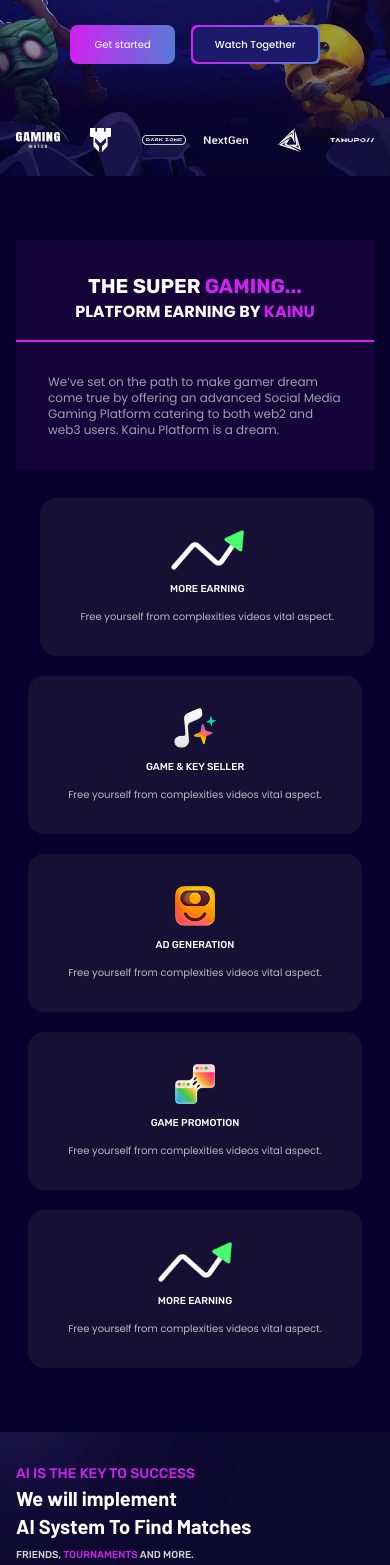
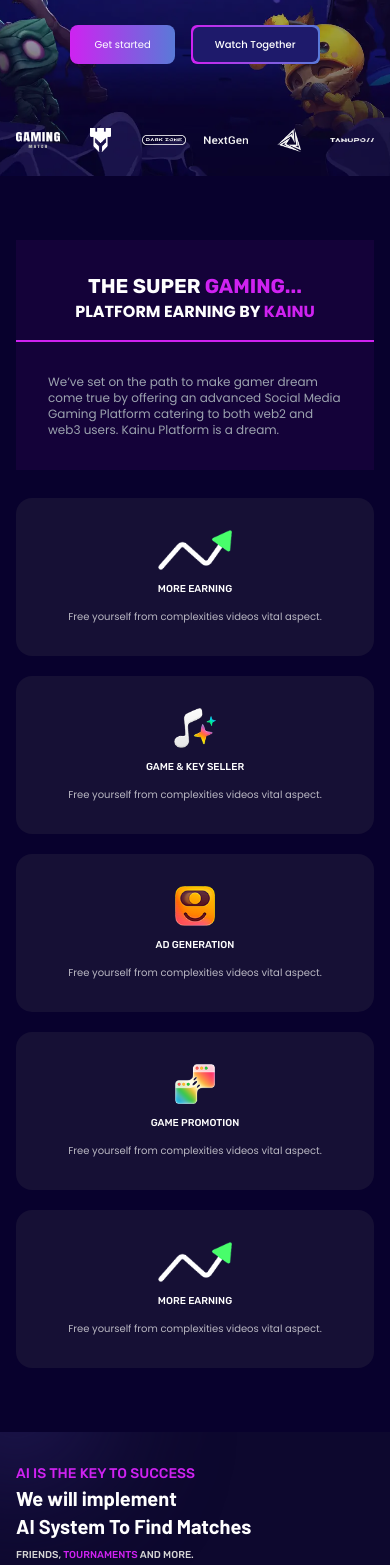
Before and after one commit to Mehedi-Hasan0/kainu-second, a Next.js app: page / in a window 390 px wide. Shown: the part 261-1826 px from the top of the page. Built offline with nearby package versions, Linux system fonts and the light colour scheme.

Commit message:
[ADD] updated based on feedback

```diff
--- a/src/app/page.jsx
+++ b/src/app/page.jsx
@@ -16,10 +16,13 @@
 
 export default function Home() {
   return (
-    <main className="max-page-screen">
+    <main>
+      {/* <div className="max-page-screen"> */}
       <Banner />
       <SecondOpportunity />
+      {/* </div> */}
       <SuperCharged />
+      {/* <div className="max-page-screen"> */}
       <Features />
       <EarningOpportunity />
       <Bookapp />
@@ -32,6 +35,7 @@
       <Statistics />
       <Download />
       <Footer />
+      {/* </div> */}
     </main>
   );
 }
--- a/src/components/SecondOpportunity.jsx
+++ b/src/components/SecondOpportunity.jsx
@@ -9,8 +9,8 @@
   return (
     <section className="py-8 sm:py-10 md:py-12 lg:py-14 2xl:py-20 xl:max-w-screen-xl mx-auto">
       <div className="main-container flex flex-col gap-5 xl:gap-6 py-8 sm:py-10 md:py-12 lg:px-16 lg:py-16 2xl:rounded-3xl">
-        <div className="flex flex-col md:flex-row items-end gap-7 md:gap-8 lg:gap-10 xl:gap-12 justify-between">
-          <div className="bg-[#ce22f10e] py-8">
+        <div className="flex flex-col md:flex-row md:items-stretch md:justify-stretch gap-7 md:gap-8 lg:gap-10 xl:gap-12 justify-between">
+          <div className="bg-[#ce22f10e] py-8 md:w-[65%]">
             <div className="flex flex-col items-center">
               <h2 className="text-center font-rubik sub-heading uppercase xl:leading-tight font-bold">
                 The super <span className="text-csPrimary">gaming...</span>
@@ -28,13 +28,13 @@
               web3 users. Kainu Platform is a dream.
             </p>
           </div>
-          <div className="">
+          <div className="md:w-[35%]">
             <motion.div
               variants={cardVariant}
               custom={1}
               initial="initial"
               whileInView={"enter"}
-              className="flex flex-col items-center gap-3 md:gap-2 xl:gap-3 bg-csDarkBlue px-10 py-8 sm:px-12 sm:py-10 lg:px-2 lg:py-6 xl:px-6 xl:py-8 rounded-2xl lg:rounded-3xl md:max-w-[370px]"
+              className="flex flex-col items-center justify-center gap-3 md:gap-2 xl:gap-3 bg-csDarkBlue px-10 py-8 sm:px-12 sm:py-10 lg:px-2 lg:py-6 xl:px-6 xl:py-8 rounded-2xl lg:rounded-3xl h-full"
             >
               <Image
                 src={opportunitySecondData[3].icon}
@@ -53,7 +53,7 @@
           </div>
         </div>
         {/* data card */}
-        <div className="grid grid-cols-1 sm:grid-cols-2 lg:grid-cols-4 gap-5 md:gap-5 lg:gap-4 2xl:gap-8 items-center justify-evenly mx-auto">
+        <div className="flex flex-col justify-stretch sm:grid grid-cols-1 sm:grid-cols-2 lg:grid-cols-4 gap-5 md:gap-5 lg:gap-4 2xl:gap-8 items-center sm:justify-evenly mx-auto w-full place-items-center">
           {opportunitySecondData.map((data, idx) => (
             <motion.div
               key={idx}
@@ -61,7 +61,7 @@
               custom={idx}
               initial="initial"
               whileInView={"enter"}
-              className="flex flex-col items-center gap-3 md:gap-2 xl:gap-3 bg-csDarkBlue px-10 py-8 sm:px-12 sm:py-10 lg:px-2 lg:py-6 xl:px-6 xl:py-8 rounded-2xl lg:rounded-3xl md:max-w-[370px]"
+              className="flex flex-col items-center gap-3 md:gap-2 xl:gap-3 bg-csDarkBlue px-10 py-8 sm:px-12 sm:py-10 lg:px-2 lg:py-6 xl:px-6 xl:py-8 rounded-2xl lg:rounded-3xl w-full md:max-w-[370px]"
             >
               <Image
                 src={data.icon}
```
